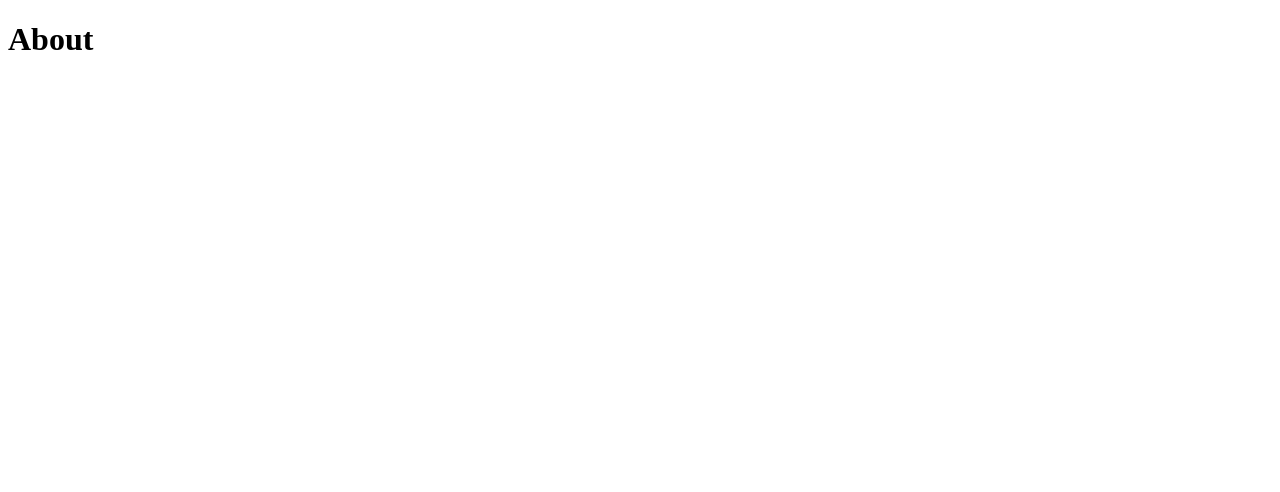
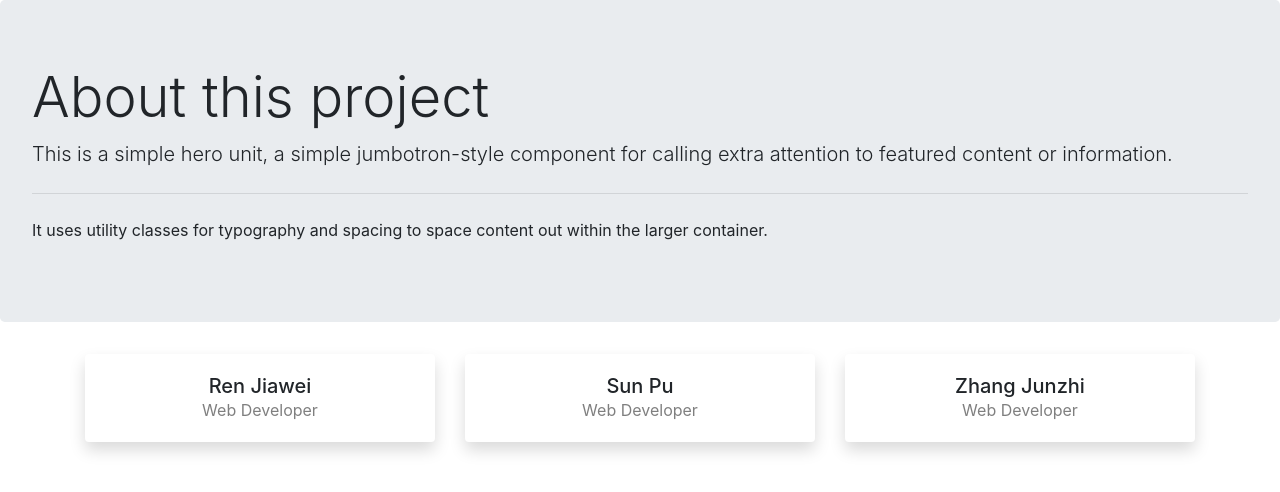
Before and after one commit to sergodeeva/sgschools-today, a Django app: page /about/ in a window 1280 px wide. Before the commit the part shown is almost empty. Shown: the top 492 px of the page. Run offline with Django 3.2, Linux system fonts and the light colour scheme; some libraries are stand-ins or nearby versions.

Commit message:
update about page

```diff
--- a/schools/static/schools/css/style.css
+++ b/schools/static/schools/css/style.css
@@ -1,3 +1,4 @@
+/*----------Main page-----------------------------------------------------*/
 .leaflet-container {
     /* all maps */
     width: 100%;
@@ -209,3 +210,5 @@ input.search-type:checked + label.search-type {
 input.search-type:checked + label.search-type::before {
     background-color: #ab576c;
 }
+
+/*----------About page-----------------------------------------------------*/
--- a/schools/templates/about.html
+++ b/schools/templates/about.html
@@ -1,10 +1,59 @@
-<!DOCTYPE html>
-<html lang="en">
-<head>
-    <meta charset="UTF-8">
-    <title>Title</title>
-</head>
-<body>
-<h1>About</h1>
-</body>
-</html>
+{% extends "header.html" %}
+{% load static %}
+{% block content %}
+
+    <!-- Header -->
+{#    <header class="bg-secondary text-center py-5 mb-4">#}
+{#        <div class="container">#}
+{#            <h1 class="font-weight-light text-white">About</h1>#}
+{#        </div>#}
+{#    </header>#}
+
+    <!-- Page Content -->
+    <div class="jumbotron">
+        <h1 class="display-4">About this project</h1>
+        <p class="lead">This is a simple hero unit, a simple jumbotron-style component for calling extra attention to
+            featured content or information.</p>
+        <hr class="my-4">
+        <p>It uses utility classes for typography and spacing to space content out within the larger container.</p>
+    </div>
+    <div class="container">
+        <div class="row">
+            <!-- Team Member 1 -->
+            <div class="col-xl-4 col-md-6 mb-4">
+                <div class="card border-0 shadow">
+
+                    <div class="card-body text-center">
+                        <h5 class="card-title mb-0">Ren Jiawei</h5>
+                        <div class="card-text text-black-50">Web Developer</div>
+                    </div>
+                </div>
+            </div>
+            <!-- Team Member 2 -->
+            <div class="col-xl-4 col-md-6 mb-4">
+                <div class="card border-0 shadow">
+
+                    <div class="card-body text-center">
+                        <h5 class="card-title mb-0">Sun Pu</h5>
+                        <div class="card-text text-black-50">Web Developer</div>
+                    </div>
+                </div>
+            </div>
+            <!-- Team Member 3 -->
+            <div class="col-xl-4 col-md-6 mb-4">
+                <div class="card border-0 shadow">
+
+                    <div class="card-body text-center">
+                        <h5 class="card-title mb-0">Zhang Junzhi</h5>
+                        <div class="card-text text-black-50">Web Developer</div>
+                    </div>
+                </div>
+            </div>
+        </div>
+    </div>
+    <!-- /.row -->
+
+    </div>
+    <!-- /.container -->
+
+{% endblock %}
--- a/schools/views.py
+++ b/schools/views.py
@@ -28,7 +28,7 @@ def get_detail(request):
 
 
 class MapView(generic.TemplateView):
-    template_name = 'schools/school_list.html'
+    template_name = 'schools/main.html'
 
     def get_context_data(self, **kwargs):
         context = super(MapView, self).get_context_data(**kwargs)
```
Also changed, not shown: schools/templates/schools/main.html (renamed from schools/templates/schools/school_list.html).
